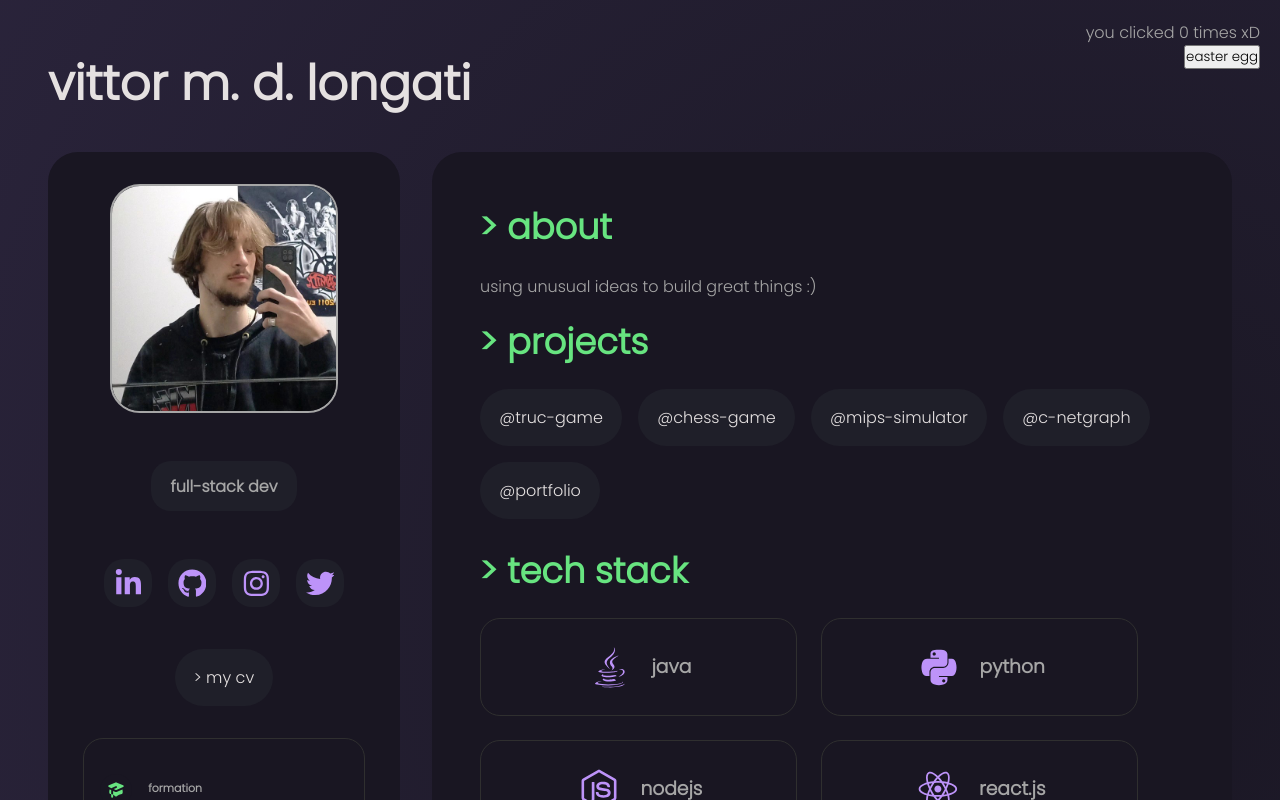
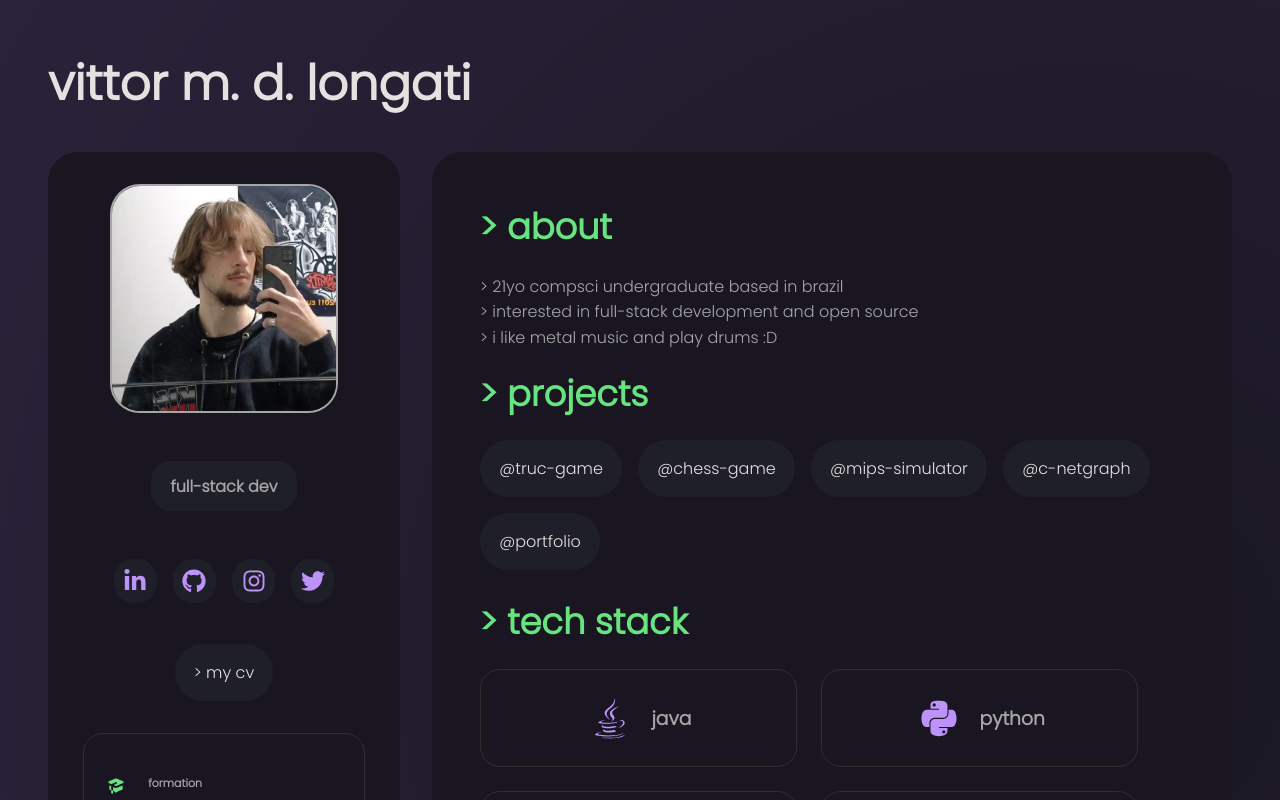
Before and after one commit to xyz2094/xyz2094.github.io, a React (Vite) app: page / in a window 1280 px wide. Shown: the top 800 px of the page. Built offline with nearby package versions, Linux system fonts and the light colour scheme.

Commit message:
updated about container and easter egg :o

```diff
--- a/src/components/AboutContainer.jsx
+++ b/src/components/AboutContainer.jsx
@@ -2,7 +2,11 @@ const AboutContainer = () => {
   return <section className="about-container">
     <h2> > about</h2>
     <p>
-      using unusual ideas to build great things :)
+      > 21yo compsci undergraduate based in brazil
+      <br />
+      > interested in full-stack development and open source
+      <br />
+      > i like metal music and play drums :D
     </p>
   </section>
 }
--- a/src/styles/components/app.sass
+++ b/src/styles/components/app.sass
@@ -5,6 +5,7 @@
   flex-wrap: wrap
   padding: 3rem
   gap: 2rem
+  position: relative
 
   h1
     width: 100%
--- a/src/styles/components/footer.sass
+++ b/src/styles/components/footer.sass
@@ -15,7 +15,7 @@
 .easter-egg
   color: variables.$text-color-secondary
   position: absolute
-  top: 20px
+  bottom: 20px
   right: 20px
   display: flex
   flex-direction: column
--- a/src/styles/components/socialnetworkcontainer.sass
+++ b/src/styles/components/socialnetworkcontainer.sass
@@ -11,7 +11,7 @@
     background-color: variables.$bg-color-secondary
     border-radius: variables.$card-border-radius
     color: #333
-    font-size: 1.8rem
+    font-size: 1.5rem
     margin-bottom: 1.6rem
     @include mixins.center
 
```
